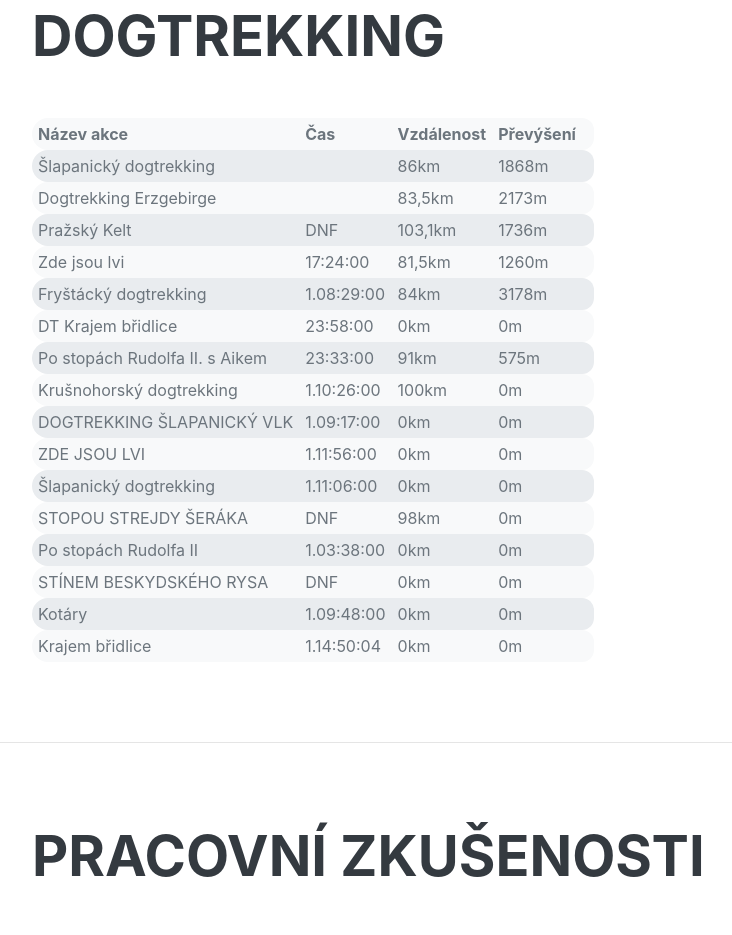
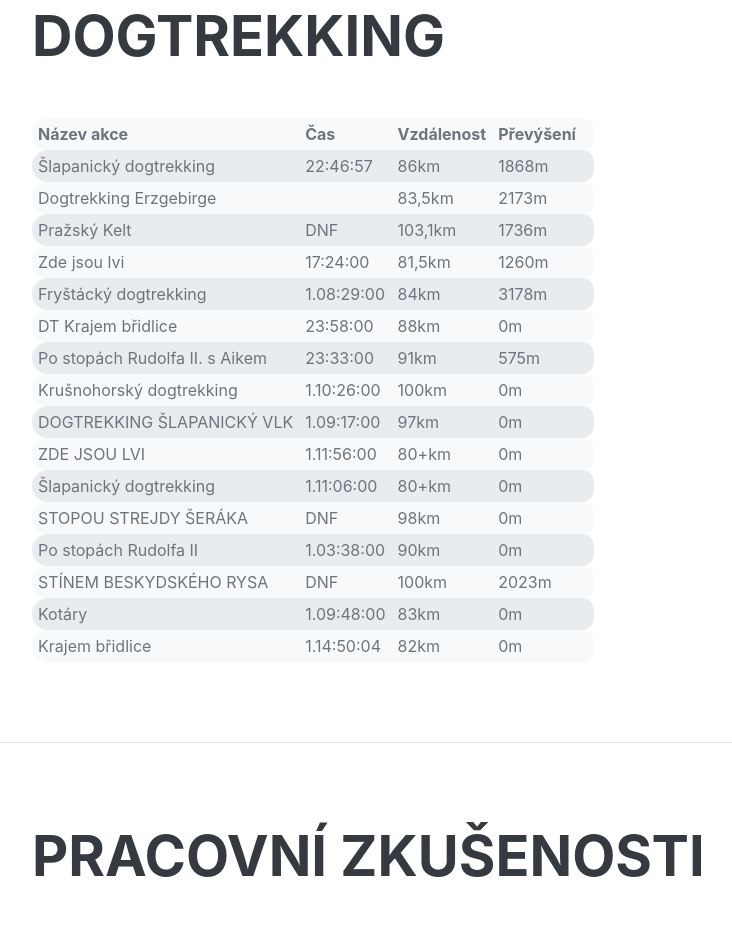
Before and after one commit to FukjemiCZ/PetrfukCZ, a plain HTML site: page index.html in a window 1280 px wide. Shown: the part 1679-2614 px from the top of the page, without its empty margins (288-1020 px from the left). Drawn offline with nearby package versions, Linux system fonts and the light colour scheme; a web font is replaced by a local one.

Commit message:
update data dogtrekking

```diff
--- a/index.html
+++ b/index.html
@@ -90,22 +90,22 @@
             <div class="resume-section-content">
                 <table>
                     <tr><th>Název akce</th><th>Čas</th><th>Vzdálenost</th><th>Převýšení</th><th></th></tr>
-                    <tr><td>Šlapanický dogtrekking</td><td></td><td>86km</td><td>1868m</td><td></td></tr>
+<tr><td>Šlapanický dogtrekking</td><td>22:46:57</td><td>86km</td><td>1868m</td><td></td></tr>
 <tr><td>Dogtrekking Erzgebirge</td><td></td><td>83,5km</td><td>2173m</td><td></td></tr>
 <tr><td>Pražský Kelt</td><td>DNF</td><td>103,1km</td><td>1736m</td><td></td></tr>
 <tr><td>Zde jsou lvi</td><td>17:24:00</td><td>81,5km</td><td>1260m</td><td></td></tr>
 <tr><td>Fryštácký dogtrekking</td><td>1.08:29:00</td><td>84km</td><td>3178m</td><td></td></tr>
-                    <tr><td>DT Krajem břidlice</td><td>23:58:00</td><td>0km</td><td>0m</td><td></td></tr>
+<tr><td>DT Krajem břidlice</td><td>23:58:00</td><td>88km</td><td>0m</td><td></td></tr>
 <tr><td>Po stopách Rudolfa II. s Aikem</td><td>23:33:00</td><td>91km</td><td>575m</td><td></td></tr>
 <tr><td>Krušnohorský dogtrekking</td><td>1.10:26:00</td><td>100km</td><td>0m</td><td></td></tr>
-                    <tr><td>DOGTREKKING ŠLAPANICKÝ VLK</td><td>1.09:17:00</td><td>0km</td><td>0m</td><td></td></tr>
-                    <tr><td>ZDE JSOU LVI</td><td>1.11:56:00</td><td>0km</td><td>0m</td><td></td></tr>
-                    <tr><td>Šlapanický dogtrekking</td><td>1.11:06:00</td><td>0km</td><td>0m</td><td></td></tr>
+<tr><td>DOGTREKKING ŠLAPANICKÝ VLK</td><td>1.09:17:00</td><td>97km</td><td>0m</td><td></td></tr>
+<tr><td>ZDE JSOU LVI</td><td>1.11:56:00</td><td>80+km</td><td>0m</td><td></td></tr>
+<tr><td>Šlapanický dogtrekking</td><td>1.11:06:00</td><td>80+km</td><td>0m</td><td></td></tr>
 <tr><td>STOPOU STREJDY ŠERÁKA</td><td>DNF</td><td>98km</td><td>0m</td><td></td></tr>
-                    <tr><td>Po stopách Rudolfa II</td><td>1.03:38:00</td><td>0km</td><td>0m</td><td></td></tr>
-                    <tr><td>STÍNEM BESKYDSKÉHO RYSA</td><td>DNF</td><td>0km</td><td>0m</td><td></td></tr>
-                    <tr><td>Kotáry</td><td>1.09:48:00</td><td>0km</td><td>0m</td><td></td></tr>
-                    <tr><td>Krajem břidlice</td><td>1.14:50:04</td><td>0km</td><td>0m</td><td></td></tr>
+<tr><td>Po stopách Rudolfa II</td><td>1.03:38:00</td><td>90km</td><td>0m</td><td></td></tr>
+<tr><td>STÍNEM BESKYDSKÉHO RYSA</td><td>DNF</td><td>100km</td><td>2023m</td><td></td></tr>
+<tr><td>Kotáry</td><td>1.09:48:00</td><td>83km</td><td>0m</td><td></td></tr>
+<tr><td>Krajem břidlice</td><td>1.14:50:04</td><td>82km</td><td>0m</td><td></td></tr>
                 </table>
             </div>
         </section>
```
Lines whose indentation alone changed are shown as unchanged.
